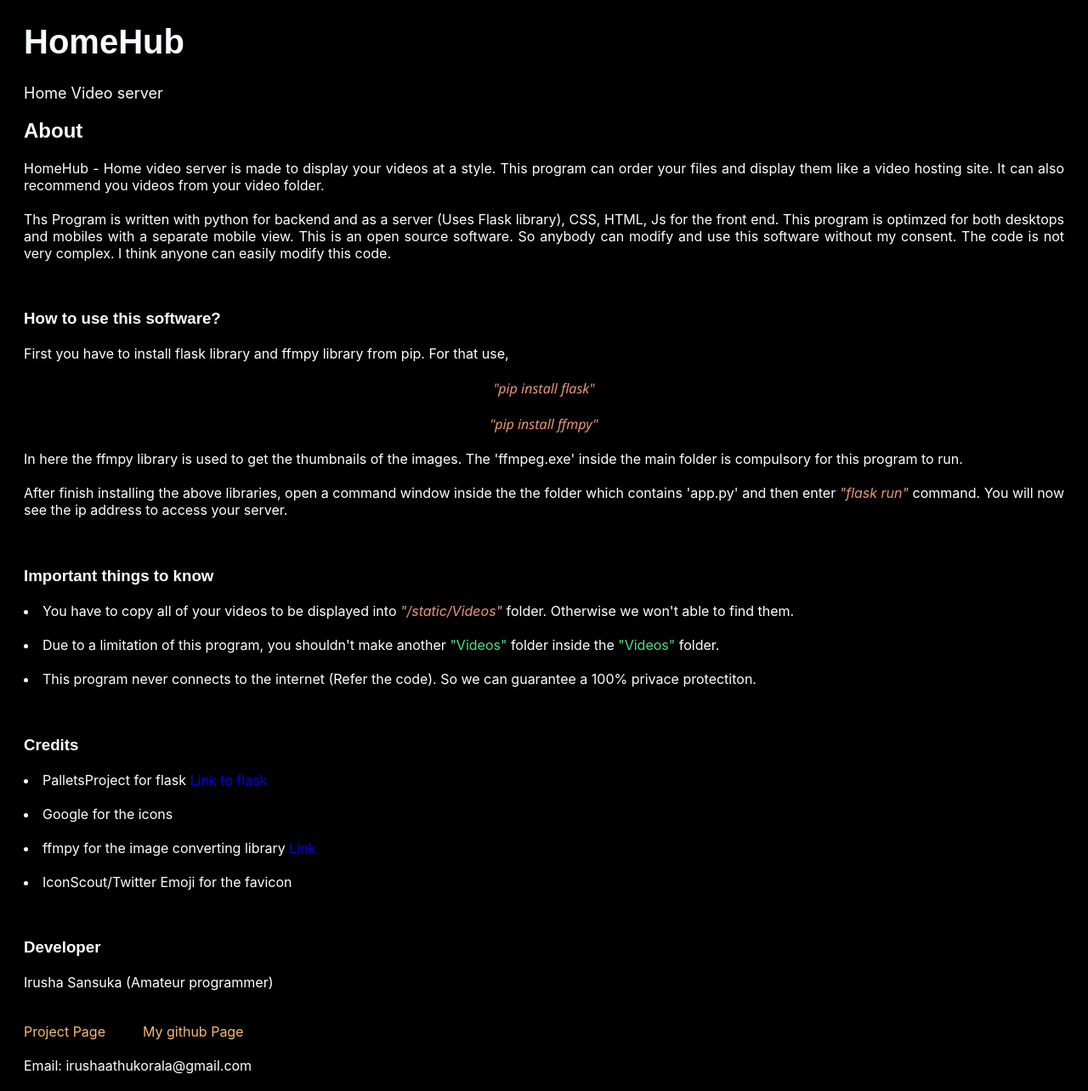
After one commit to irusha/HomeVideoServer, a Flask app: page /about in a window 1280 px wide. The commit adds this page. Shown: the whole page at 85% size. Run offline with Flask 2, Linux system fonts and the light colour scheme; parts of the project's set-up code (start-up, migrations or seed data) failed here and were passed over.

Commit message:
Created an about page

```diff
--- a/app.py
+++ b/app.py
@@ -7,7 +7,7 @@ from pathlib import Path
 from random import sample
 
 videos_folder = "\\static\\Videos\\"
-items_per_page = 5
+items_per_page = 15
 
 app = Flask(__name__)
 def get_files(directory):
@@ -176,7 +176,10 @@ def m_index():
     print(thumb_groups)
     for thumbName in get_thumbnails("\\static\\Videos"):
         get_video_name[thumbName] = get_file_name(thumbName)
-    return render_template('index_m.html', files = thumb_groups[0], video_names = get_video_name, folders = get_folders('Videos'), pages =len(thumb_groups) + 1, curr_page = 1)
+    try:
+        return render_template('index_m.html', files = thumb_groups[0], video_names = get_video_name, folders = get_folders('Videos'), pages =len(thumb_groups) + 1, curr_page = 1)
+    except:
+        return render_template('index_m.html', files = [], video_names = get_video_name, folders = get_folders('Videos'), pages =1, curr_page = 1)
 
 
 @app.route("/m/folders/<folder_name>")
@@ -188,7 +191,11 @@ def folder_display_m(folder_name):
         thumb_groups = [array_thumbnails[x:x+items_per_page] for x in range(0, len(array_thumbnails), items_per_page)]
         for thumbName in array_thumbnails:
             get_video_name[thumbName] = get_file_name(thumbName)
-        return render_template('folder_view_m.html', name = folder_name, files = thumb_groups[0], video_names = get_video_name, folders = get_folders('Videos'), pages =len(thumb_groups) + 1, curr_page = 1)
+        try:
+            return render_template('folder_view_m.html', name = folder_name, files = thumb_groups[0], video_names = get_video_name, folders = get_folders('Videos'), pages =len(thumb_groups) + 1, curr_page = 1)
+        except:
+            return render_template('folder_view_m.html', name = folder_name, files = [], video_names = get_video_name, folders = get_folders('Videos'), pages =1, curr_page = 1)
+
     except:
         return render_template('404_error.html')
 
@@ -230,3 +237,8 @@ def pages_folders(folder_name, number):
         return render_template('folder_view_m.html', name = folder_name, files = thumb_groups[int(number) - 1], video_names = get_video_name, folders = get_folders('Videos'), pages =len(thumb_groups) + 1, curr_page = int(number))
     except:
         return render_template('404_error.html')
+
+
+@app.route("/about")
+def about():
+    return render_template('about.html')
--- /dev/null
+++ b/templates/about.html
@@ -0,0 +1,148 @@
+<!DOCTYPE html>
+<html lang="en">
+
+<head>
+    <meta charset="UTF-8">
+    <meta http-equiv="X-UA-Compatible" content="IE=edge">
+    <meta name="viewport" content="width=device-width, initial-scale=1.0">
+    <title>About - HomeHub</title>
+</head>
+
+<body>
+    <style>
+        body {
+            background-color: black;
+        }
+
+        .paragraph {
+            color: white;
+            margin: auto;
+            text-align: justify;
+            font-family: -apple-system, BlinkMacSystemFont, 'Segoe UI', Roboto, Oxygen, Ubuntu, Cantarell, 'Open Sans', 'Helvetica Neue', sans-serif;
+
+        }
+
+        .link {
+            color: rgb(249, 185, 112);
+            margin: 20px;
+            text-decoration: none;
+            font-family: -apple-system, BlinkMacSystemFont, 'Segoe UI', Roboto, Oxygen, Ubuntu, Cantarell, 'Open Sans', 'Helvetica Neue', sans-serif;
+
+        }
+
+        #desc_para {
+            color: rgb(250, 252, 253);
+            font-size: large;
+            margin-left: 20px;
+            width: 300px;
+            size: 20px;
+            height: max-content;
+            overflow: hidden;
+            font-family: -apple-system, BlinkMacSystemFont, 'Segoe UI', Roboto, Oxygen, Ubuntu, Cantarell, 'Open Sans', 'Helvetica Neue', sans-serif;
+        }
+        .code{
+            color: darksalmon;
+            text-align: center;
+            font-style: italic;
+            font-family: 'Segoe UI', Tahoma, Geneva, Verdana, sans-serif;
+        }
+    </style>
+    <a href="/home" style="text-decoration-line: none;">
+    <h1
+        style="font-family: Arial, Helvetica, sans-serif; orientation: center; color: rgb(250, 252, 253); margin-left: 20px; font-size: 40px; text-decoration: none;">
+        HomeHub</h1></a>
+    <p id="desc_para">Home Video server</p>
+    <h2
+        style="font-family: Arial, Helvetica, sans-serif; orientation: center; color: rgb(250, 252, 253); margin-left: 20px; text-decoration: none;">
+        About</h2>
+    <div style="margin: 20px">
+        <p class="paragraph">HomeHub - Home video server is made to display your videos at a style.
+            This program can order your files and display them like a video hosting site. It can also recommend you
+            videos from your video folder.
+        </p>
+    </div>
+
+
+    <div style="margin: 20px">
+        <p class="paragraph">
+            Ths Program is written with python for backend and as a server (Uses Flask library), CSS, HTML, Js for the
+            front end.
+            This program is optimzed for both desktops and mobiles with a separate mobile view. This is an open source
+            software. So anybody can modify and use this software without my consent. The code is not very complex.
+            I think anyone can easily modify this code.
+        </p>
+    </div>
+    </br>
+    <h3 style="font-family: Arial, Helvetica, sans-serif; orientation: center; color: rgb(250, 252, 253); margin-left: 20px; text-decoration: none;">How to use this software?
+    </h3>
+    <div style="margin: 20px"><p class="paragraph">
+        First you have to install flask library and ffmpy library from pip. For that use,
+    </p></div>
+    <div style="margin: 20px"><p class="code">"pip install flask"</p></div>
+    <div style="margin: 20px"><p class="code">"pip install ffmpy"</p></div>
+    <div style="margin: 20px"><p class="paragraph">
+        In here the ffmpy library is used to get the thumbnails of the images. The 'ffmpeg.exe' inside the main
+        folder is compulsory for this program to run.
+    </p></div>
+    <div style="margin: 20px"><p class="paragraph">
+        After finish installing the above libraries, open a command window inside the the folder which contains
+        'app.py' and then enter <span style='color:darksalmon; font-style: italic;'>"flask run"</span> command. You will now
+        see the ip address to access your server.
+    </p></div>
+</br>
+<h3 style="font-family: Arial, Helvetica, sans-serif; orientation: center; color: rgb(250, 252, 253); margin-left: 20px; text-decoration: none;">Important things to know
+</h3>
+<div style="margin: 20px"><li class="paragraph">
+    You have to copy all of your videos to be displayed into <span style='color:darksalmon; font-style: italic;'>"/static/Videos"</span> folder.
+    Otherwise we won't able to find them.
+</li>
+</div>
+
+<div style="margin: 20px"><li class="paragraph">
+    Due to a limitation of this program, you shouldn't make another <span style="color: rgb(84, 221, 134);">"Videos"</span> folder inside the
+    <span style="color: rgb(84, 221, 134);">"Videos"</span> folder.
+</li>
+</div>
+<div style="margin: 20px"><li class="paragraph">
+    This program never connects to the internet (Refer the code). So we can guarantee a 100% privace protectiton.
+</li>
+</div>
+</br>
+<h3 style="font-family: Arial, Helvetica, sans-serif; orientation: center; color: rgb(250, 252, 253); margin-left: 20px; text-decoration: none;">Credits
+</h3>
+<div style="margin: 20px"><li class="paragraph">
+   PalletsProject for flask <a href="https://flask.palletsprojects.com/en" style="text-decoration: none;">Link to flask</a>
+</li>
+</div>
+<div style="margin: 20px"><li class="paragraph">
+Google for the icons
+</li>
+</div>
+<div style="margin: 20px"><li class="paragraph">
+   ffmpy for the image converting library <a href="https://ffmpy.readthedocs.io/en/latest/" style="text-decoration: none;">Link</a>
+</li>
+</div>
+
+<div style="margin: 20px"><li class="paragraph">
+   IconScout/Twitter Emoji for the favicon
+</li>
+</div>
+</br>
+
+<h3 style="font-family: Arial, Helvetica, sans-serif; orientation: center; color: rgb(250, 252, 253); margin-left: 20px; text-decoration: none;">Developer
+</h3>
+
+<div style="margin: 20px"><p class="paragraph">
+    Irusha Sansuka (Amateur programmer)
+</p></div>
+</br>
+<a href="https://www.github.com/irusha/HomeVideoServer" class="link">Project Page</a>
+<a href="https://www.github.com/irusha" class="link">My github Page</a>
+
+<div style="margin: 20px"><p class="paragraph">
+    Email: irushaathukorala@gmail.com
+</p>
+ </div>
+</body>
+
+</html>
```
Also changed, not shown: static/styles.css (+17 -1 lines), templates/folder_view_m.html (+11 -13 lines), templates/index_m.html (+11 -14 lines), templates/video_display_m.html (+5 -9 lines), static/Videos/AL/thumbnails/AC.png (deleted).
